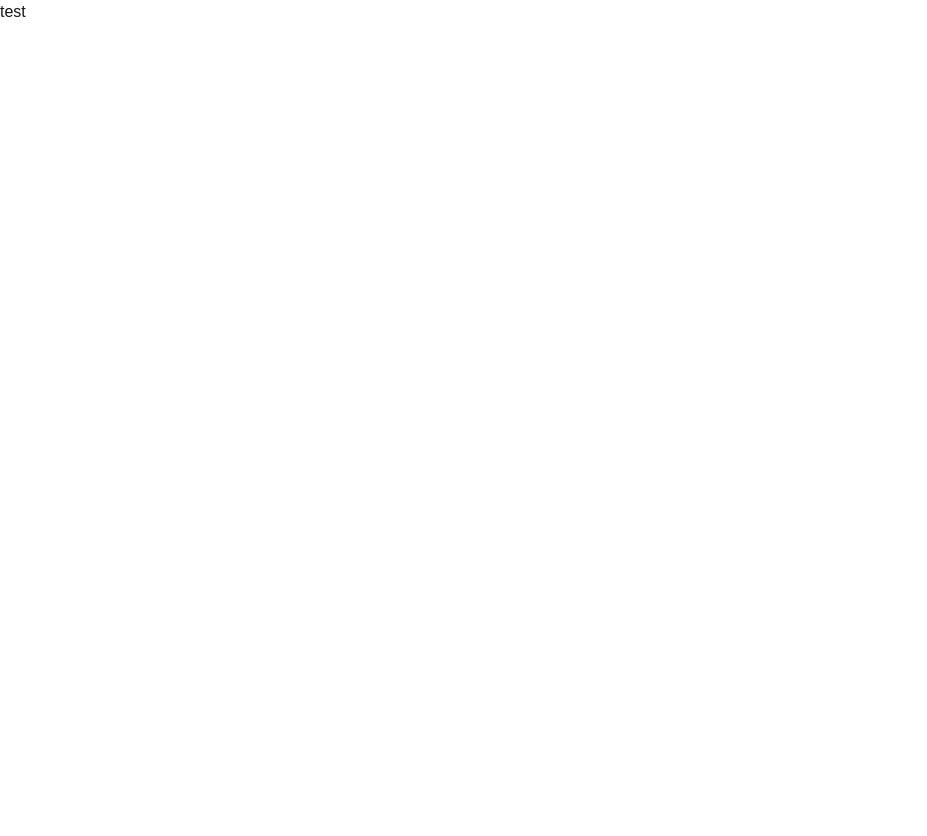
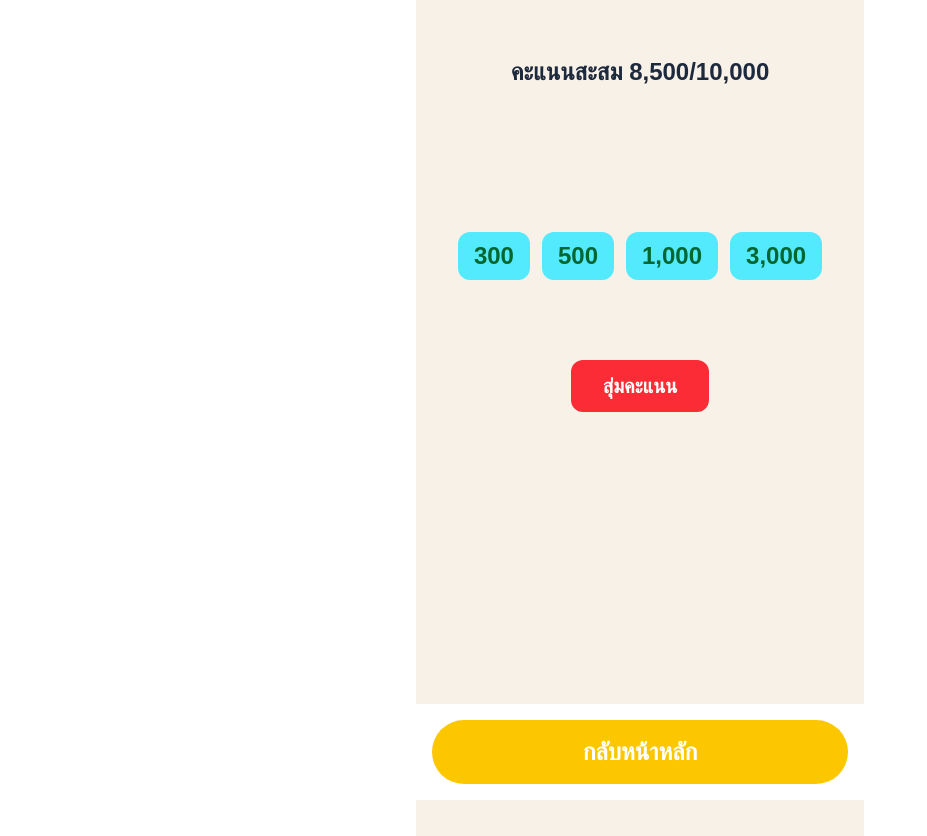
Before and after one commit to newbie-Loon/nextzy-game-fe, a Next.js app: page /game in a window 1280 px wide. Shown: the whole page, without its empty margins (0-927 px from the left). Before the commit the page ends 800 px from the top, so only its background shows below. Built offline with nearby package versions, Linux system fonts and the light colour scheme; no server answers.

Commit message:
add game page

```diff
--- /dev/null
+++ b/app/game/components/winPointModal.tsx
@@ -0,0 +1,84 @@
+interface Props {
+  open: boolean;
+  point: number;
+  onClose: () => void;
+}
+
+export default function WinPointModal({
+  open,
+  point,
+  onClose,
+}: Props) {
+  if (!open) return null;
+
+  return (
+    // <div className="fixed inset-0 z-50 flex items-center justify-center bg-black/40">
+
+    //   <div className="w-[320px] rounded-3xl bg-white p-6">
+
+    //     <h2 className="text-center text-3xl font-bold">
+    //       ยินดีด้วย
+    //     </h2>
+
+    //     <p className="mt-5 text-center text-lg">
+    //       คุณได้รับคะแนน
+    //     </p>
+
+    //     <p className="mt-2 text-center text-5xl font-bold text-red-500">
+    //       {point.toLocaleString()}
+    //     </p>
+
+    //     <button
+    //       onClick={onClose}
+    //       className="mt-6 w-full rounded-xl bg-red-500 py-3 text-white"
+    //     >
+    //       ตกลง
+    //     </button>
+
+    //   </div>
+
+    // </div>
+
+
+    <div className="fixed inset-0 z-50 flex items-center justify-center bg-black/40 backdrop-blur-sm">
+      <div className="relative w-[390px] rounded-[28px] bg-white px-8 py-10 shadow-2xl">
+
+        {/* Close */}
+        <button
+          onClick={onClose}
+          className="absolute right-5 top-5 text-gray-400 hover:text-gray-600"
+        >
+          <svg
+            className="h-7 w-7"
+            viewBox="0 0 24 24"
+            fill="none"
+            stroke="currentColor"
+            strokeWidth="2.5"
+          >
+            <path d="M6 6L18 18M18 6L6 18" />
+          </svg>
+        </button>
+
+        {/* Title */}
+        <h2 className="mt-8 text-center text-[42px] font-bold leading-none text-[#333]">
+          ได้รับ
+        </h2>
+
+        {/* Description */}
+         <p className="mt-2 text-center text-xl text-[#565656]">
+           {point.toLocaleString()} คะแนน
+         </p>
+
+        {/* Button */}
+        <button
+          onClick={onClose}
+          className="mt-10 h-14 w-full rounded-full bg-[#FFC533] text-xl font-semibold text-white transition-all duration-200 hover:bg-[#F5B300] active:scale-95"
+        >
+          ปิด
+        </button>
+
+      </div>
+    </div>
+
+  );
+}
--- a/app/game/page.tsx
+++ b/app/game/page.tsx
@@ -1,7 +1,113 @@
+"use client";
+
+import { useState } from "react";
+import PlayGameButton from "@/app/home/components/playGameButton";
+import WinPointModal from "@/app/game/components/winPointModal";
+import { PointHistoryService } from "@/app/service/pointHistory.service";
+import { CookieService } from "@/app/util/cookie.util";
+
+const POINTS = [300, 500, 1000, 3000];
+
+type GameState = "idle" | "playing" | "finished";
+
 export default function GamePage() {
+    const [state, setState] = useState<GameState>("idle");
+
+    const [points, setPoints] = useState<number[]>(POINTS);
+
+    const [totalScore, setTotalScore] = useState(8500);
+
+    const [reward, setReward] = useState(0);
+
+    const [showModal, setShowModal] = useState(false);
+
+    const startGame = () => {
+        setState("playing");
+
+        const current = [...POINTS];
+
+        const interval = setInterval(async () => {
+            if (current.length === 1) {
+                clearInterval(interval);
+
+                const winner = current[0];
+                const userCookie: string | null = CookieService.get("nextzyGameUser") || null;
+                await PointHistoryService.createPointHistory(
+                    userCookie,
+                    winner,
+                );
+
+                setReward(winner);
+
+                setTotalScore((prev) =>
+                    Math.min(prev + winner, 10000)
+                );
+
+                setState("finished");
+
+                setShowModal(true);
+
+                return;
+            }
+
+            const removeIndex = Math.floor(
+                Math.random() * current.length
+            );
+
+            current.splice(removeIndex, 1);
+
+            setPoints([...current]);
+        }, 800);
+    };
+
     return (
-        <>
-        test
-        </>
-    )
+        <div className="mx-auto min-h-screen max-w-lg bg-[#f7f1e8] min-w-md pb-100">
+
+            <div className="p-6">
+
+                <h2 className="mt-8 text-center text-2xl font-bold text-slate-800">
+                    คะแนนสะสม {totalScore.toLocaleString()}/10,000
+                </h2>
+
+                <div className="mt-36 flex justify-center gap-3">
+
+                    {points.map((point) => (
+                        <div key={point} className={`rounded-xl px-4 py-2 text-2xl font-bold
+                            ${state === "finished" &&
+                                    reward === point
+                                    ? "bg-green-400 text-green-900"
+                                    : "bg-cyan-300 text-green-800"
+                                }
+                            `}>
+                            {point.toLocaleString()}
+                        </div>
+                    ))}
+                </div>
+
+                <div className="mt-20 flex justify-center">
+
+                    <button
+                        disabled={state === "playing" || totalScore >= 10000}
+                        onClick={startGame}
+                        className="rounded-xl bg-red-500 px-8 py-3 text-xl font-bold text-white disabled:bg-red-200">
+                        สุ่มคะแนน
+                    </button>
+
+                </div>
+            </div>
+
+            <PlayGameButton page="game" />
+
+            <WinPointModal
+                open={showModal}
+                point={reward}
+                onClose={() => {
+                    setShowModal(false);
+
+                    setState("idle");
+                    setPoints(POINTS);
+                }}
+            />
+        </div>
+    );
 }
--- /dev/null
+++ b/app/service/pointHistory.service.tsx
@@ -0,0 +1,25 @@
+import { apiFetch } from "./api";
+
+
+
+export const PointHistoryService = {
+
+  async createPointHistory(userId: string | null, point: number){
+    const req = {
+      userId : userId,
+      point: point
+    }
+    return apiFetch("/point-history/create", {
+      method: "POST",
+      body: JSON.stringify(req),
+    });
+  },
+
+//   async getPointHistory(){
+//     return apiFetch("/point-history/get", {
+//       method: "GET",
+//     });
+//   },
+
+
+};
--- /dev/null
+++ b/app/service/rewardHistory.service.tsx
@@ -0,0 +1,26 @@
+import { apiFetch } from "./api";
+
+
+
+export const RewardHistoryService = {
+
+  async createRewardHistory(userId: string | null, reward: number){
+    const req = {
+      userId : userId,
+      reward: reward
+    }
+    return apiFetch("/reward-history/create", {
+      method: "POST",
+      body: JSON.stringify(req),
+    });
+  },
+
+//   async getRewardHistory(){
+//     return apiFetch("/reward-history/get", {
+//       method: "GET",
+//     });
+//   },
+
+
+
+};
```
Also changed, not shown: app/interface/rewards.ts (added, +17 -0 lines).
